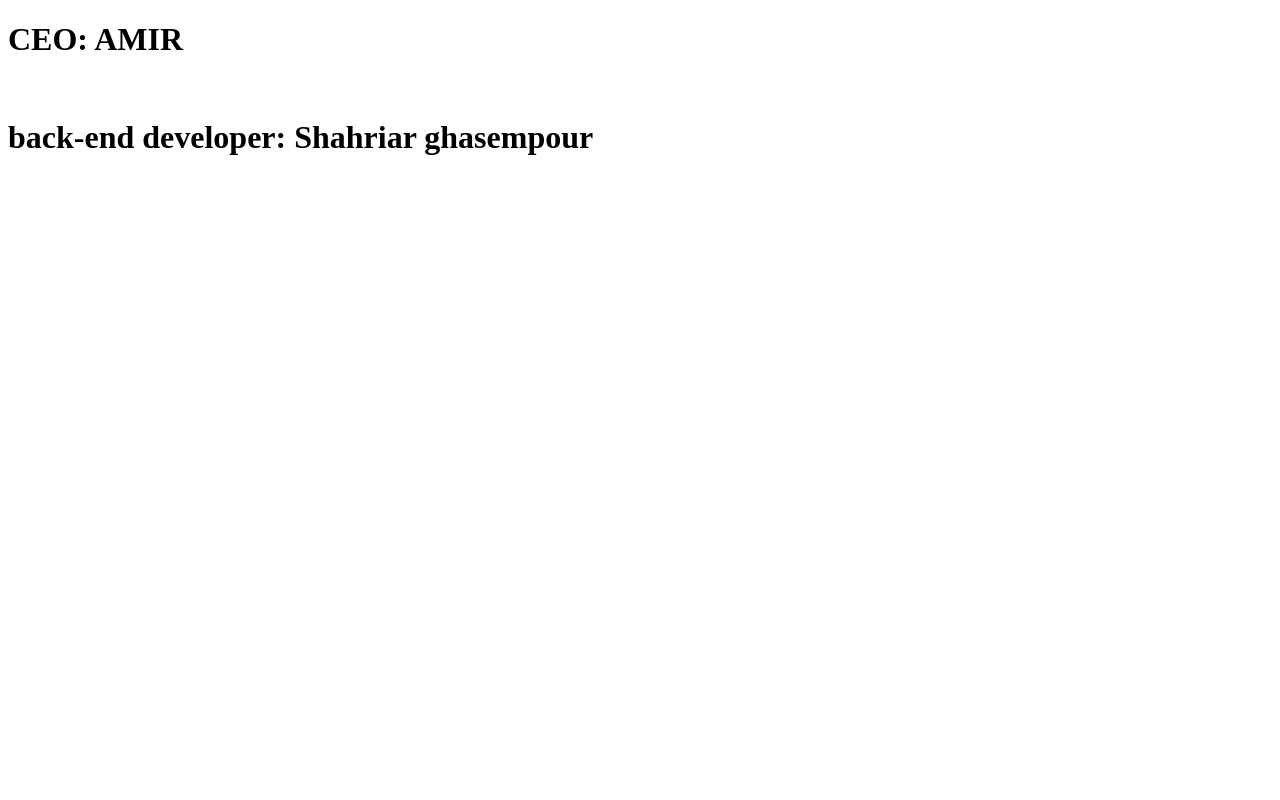
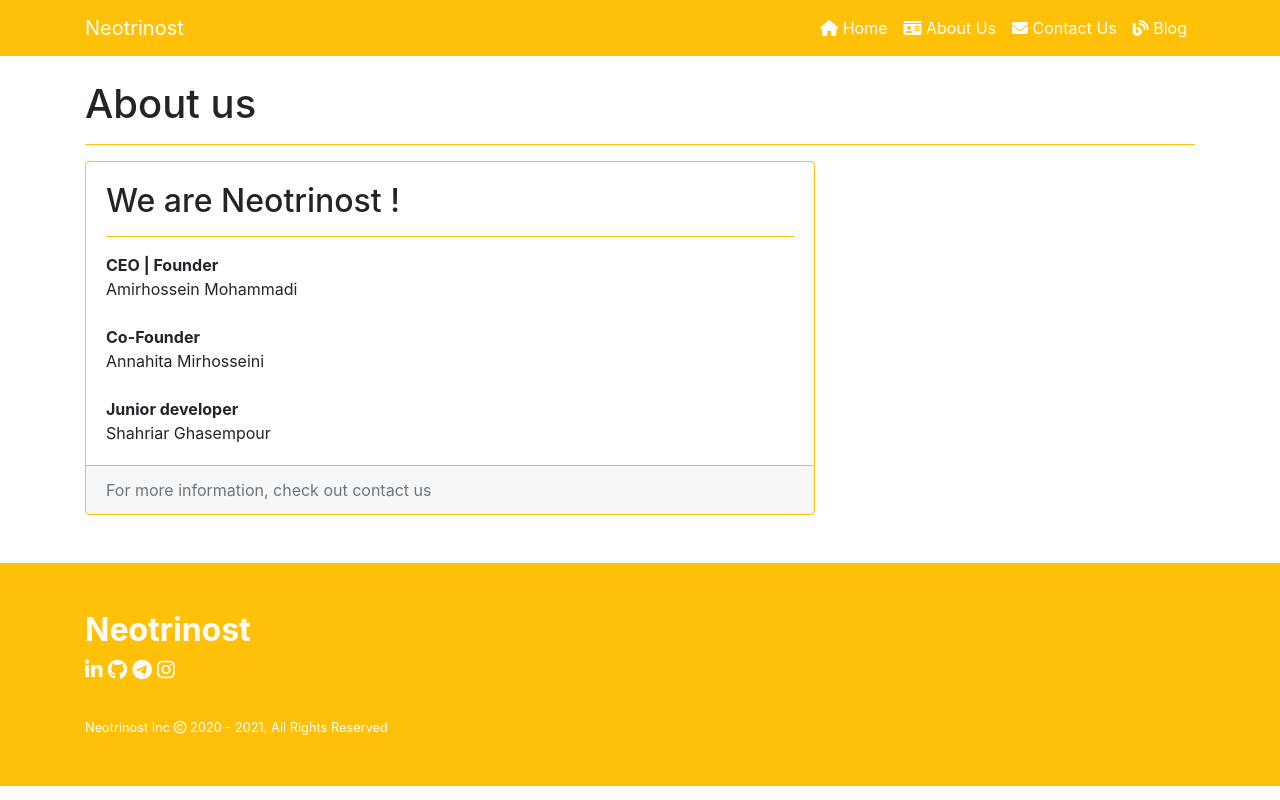
Before and after one commit to Neotrinost/Neotrinost.ir, a Flask app: page /about in a window 1280 px wide. Run offline with Flask 2, Linux system fonts and the light colour scheme; some libraries are stand-ins or nearby versions.

Commit message:
Updated About us

```diff
--- a/app/templates/about.html
+++ b/app/templates/about.html
@@ -1,14 +1,130 @@
 <!DOCTYPE html>
-<html lang="en">
+<html>
 	<head>
-    <meta charset="UTF-8">
+
+        <!-- START SEO TAG -->
+
+        <title>Neotrinost - About us</title>
+		<meta charset="utf-8">
+		<meta name="viewport" content="width=device-width, initial-scale=1, shrink-to-fit=no">
+		<meta name="description" content="">
+		<meta name="author" content="">
+        <meta http-equiv="Content-Type" content="text/html; charset=UTF-8">
+		<meta content="width=device-width, initial-scale=1.0" name="viewport">
+		<meta name="description" content="Neotrinost | Open-Sourve development team">
+		<meta name="keywords" content="neotrinost,open source,python,php,java,android,linux,manjaro,amirhossein mohammadi,linkedin,twitter,gnu_amir,annahita mirhosseini">
+		<meta name="author" content="Neotrinost">
 		<meta http-equiv="X-UA-Compatible" content="IE=edge">
-    <meta name="viewport" content="width=device-width, initial-scale=1.0">
-    <title>About us</title>
+		<meta property="og:site_name" content="">
+		<meta property="og:title" content="Neotrinost | Open-Sourve development team">
+		<meta property="og:type" content="programming">
+		<link rel="shortcut icon" type="image/jpg" href="static/img/favicon.png"/>
+		<meta property="og:image" content="static/img/favicon.png">
+		<meta property="og:description" content="Neotrinost | Development Company For All Platform">
+
+        <!-- END SEO TAG -->
+
+        <!-- START STYLE AND FONT TAG -->
+
+		<link href="https://fonts.googleapis.com/css?family=Karla:400,700&display=swap" rel="stylesheet">
+		<link rel="stylesheet" href="https://cdn.materialdesignicons.com/4.8.95/css/materialdesignicons.min.css">
+		<link rel="stylesheet" href="https://stackpath.bootstrapcdn.com/bootstrap/4.4.1/css/bootstrap.min.css">
+		<script src="https://kit.fontawesome.com/4a679d8ec0.js" crossorigin="anonymous"></script>
+		<style>
+			body {
+				padding-top: 56px;
+			}
+		</style>
+
+        <!-- END STYLE AND FONT TAG -->
+
 	</head>
+
 	<body>
-    <h1>CEO: AMIR</h1>
+		<nav class="navbar bg-warning navbar-expand-lg navbar-dark fixed-top">
+			<div class="container">
+				<a class="navbar-brand" href="."><span>Neotrinost</span></a>
+				<button class="navbar-toggler" type="button" data-toggle="collapse" data-target="#navbarResponsive" aria-controls="navbarResponsive" aria-expanded="false" aria-label="Toggle navigation">
+					<span class="navbar-toggler-icon"></span>
+				</button>
+				<div class="collapse navbar-collapse" id="navbarResponsive">
+					<ul class="navbar-nav ml-auto">
+						<li class="nav-item text-white active">
+							<a class="nav-link" href="#"><i class="fa fa-home"></i> Home</a>
+						</li>
+						<li class="nav-item text-white active">
+							<a class="nav-link" href="#"><i class="fa fa-id-card"></i> About Us</a>
+						</li>
+						<li class="nav-item text-white active">
+							<a class="nav-link" href="#"><i class="fa fa-envelope"></i> Contact Us</a>
+						</li>
+                        <li class="nav-item text-white active">
+							<a class="nav-link" href="#"><i class="fa fa-blog"></i> Blog</a>
+						</li>
+					</li>
+				</ul>
+			</div>
+			</div>
+		</nav>
+
+		<div class="container">
             <br>
-    <h1>back-end developer: Shahriar ghasempour</h1>
+            <h1>About us</h1>
+            <hr class="border-warning">
+			<div class="row">
+                <div class="col-md-8">
+                    <div class="border border-warning card mb-4">
+                        <div class="card-body">
+                            <h2 class="card-title">We are Neotrinost !</h2>
+                            <hr class="border-warning">
+                            <p class="card-text">
+                                <b>CEO | Founder</b>
+                                <br>
+                                Amirhossein Mohammadi
+                                <br>
+                                <br>
+                                <b>Co-Founder</b>
+                                <br>
+                                Annahita Mirhosseini
+                                <br>
+                                <br>
+                                <b>Junior developer</b>
+                                <br>
+                                Shahriar Ghasempour
+                            </p>
+                        </div>
+                        <div class="card-footer border-warning text-muted">
+                            For more information, check out contact us
+                        </div>
+                    </div>
+                </div>
+            </div>
+        </div>
+
+		<br>
+
+		<footer class="py-5 bg-warning">
+			<div class="container">
+				<div class="row">
+					<div class="col-md-4">
+						<div class="m-0 text-left text-white">
+							<h2 class="text-white"><b><a class="text-white" href="https://www.linkedin.com/company/neotrinost">Neotrinost</a></b></h2>
+							<h5>
+								<i class="fa fa-linkedin text-white"></i>
+								<i class="fa fa-github text-white"></i>
+								<i class="fa fa-telegram text-white"></i>
+								<i class="fa fa-instagram text-white"></i>
+                            </h5>
+                            <br>
+                            <small>Neotrinost Inc <i class="fa fa-copyright"></i> 2020 - 2021, All Rights Reserved</small>
+						</div>
+					</div>
+				</div>
+			</div>
+		</footer>
+
+		<script src="https://code.jquery.com/jquery-3.4.1.min.js"></script>
+		<script src="https://stackpath.bootstrapcdn.com/bootstrap/4.4.1/js/bootstrap.min.js"></script>
+
 	</body>
 </html>
```
Lines whose indentation alone changed are shown as unchanged.
